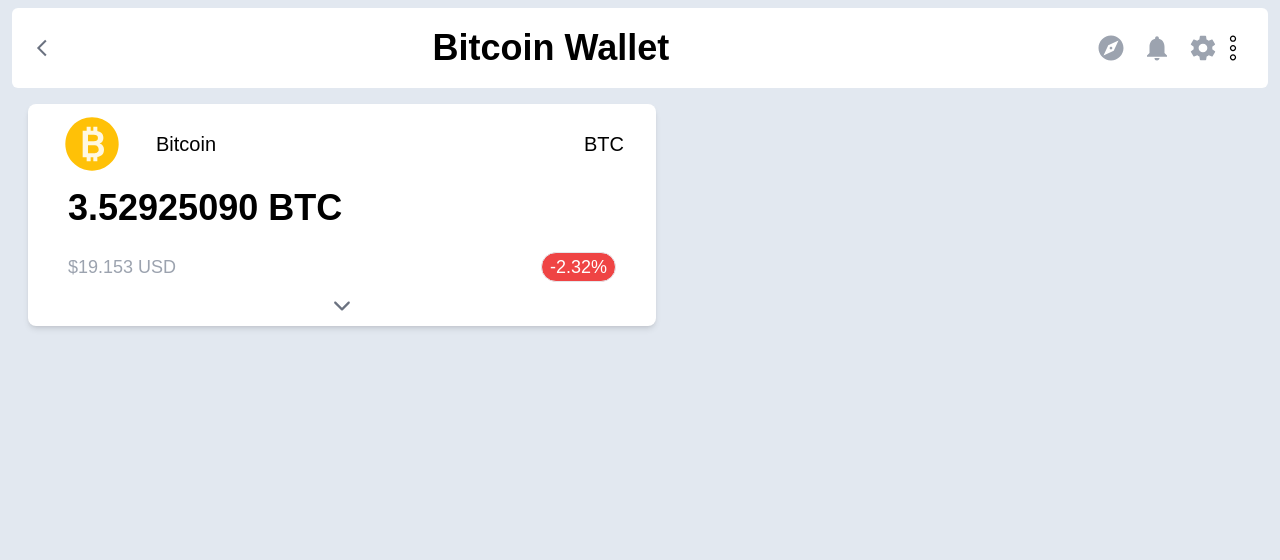
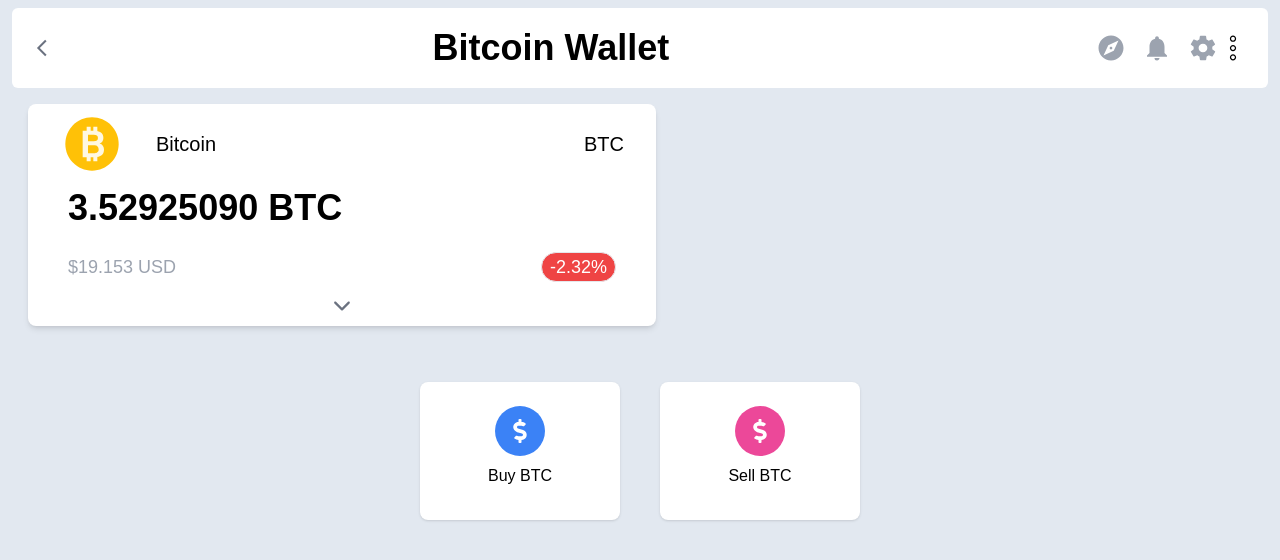
Before and after one commit to swethapaleti/rankmath-test, a React (Create React App) app: page / in a window 1280 px wide. Shown: the top 560 px of the page. Built offline with nearby package versions, Linux system fonts and the light colour scheme; some icons are missing.

Commit message:
add buy and sell card

```diff
--- a/src/BitcoinCard/index.js
+++ b/src/BitcoinCard/index.js
@@ -6,7 +6,7 @@
   const [isArrowDown, showInfo] = useState(false);
 
   return (
-    <div className="w-5/6 min-w-[300px] px-4 py-2 m-auto mt-4 bg-white rounded-lg shadow-md md:mx-4 md:w-1/2 md:px-8">
+    <div className="w-5/6 min-w-[300px] shadow-md px-4 py-2 m-auto mt-4 bg-white rounded-lg shadow-md md:mx-4 md:w-1/2 md:px-8">
       <div className="flex justify-between w-full place-items-center">
         <div className="flex space-x-8 place-items-center">
           <img className="w-16" src="bitcoin.svg" alt="bitcoin" />
--- a/src/BitcoinWallet/index.js
+++ b/src/BitcoinWallet/index.js
@@ -1,13 +1,25 @@
-import Navbar from "../Navbar"
-import BitcoinCard from "../BitcoinCard"
-import Notifications from "../Notifications"
+import Navbar from "../Navbar";
+import BitcoinCard from "../BitcoinCard";
+import Notifications from "../Notifications";
+import SellAndBuyCard from "../SellAndBuyCard";
 
-const BitcoinWallet = ()=>(
-    <div className="h-screen px-3 py-2 bg-slate-200">
-        <Navbar/>
-        <BitcoinCard/>
-        <Notifications/>
+const cardDetails = [
+    { color: "bg-blue-500", text: "Buy BTC" },
+    { color: "bg-pink-500", text: "Sell BTC" },
+  ];
+
+
+const BitcoinWallet = () => (
+  <div className="h-screen px-3 py-2 bg-slate-200">
+    <Navbar />
+    <BitcoinCard />
+    <Notifications />
+    <div className="flex justify-center gap-10 mt-10">
+    {cardDetails.map((each) => (
+      <SellAndBuyCard key={each.text} props={each} />
+    ))}
     </div>
-)
+  </div>
+);
 
-export default BitcoinWallet
+export default BitcoinWallet;
--- /dev/null
+++ b/src/SellAndBuyCard/index.js
@@ -0,0 +1,16 @@
+import { FaDollarSign } from "react-icons/fa";
+
+const SellAndBuyCard = (card) => {
+    const {props} = card
+    const {color,text} = props
+  return (
+    <div className="flex flex-col items-center px-4 py-6 bg-white rounded-lg shadow w-[200px] mt-4">
+      <div className={`${color} py-2 rounded-full w-[50px] h-[50px] flex flex-col items-center justify-center`}>
+        <FaDollarSign className="text-2xl text-white " />
+      </div>
+      <p className="py-2">{text}</p>
+    </div>
+  );
+};
+
+export default SellAndBuyCard;
```
